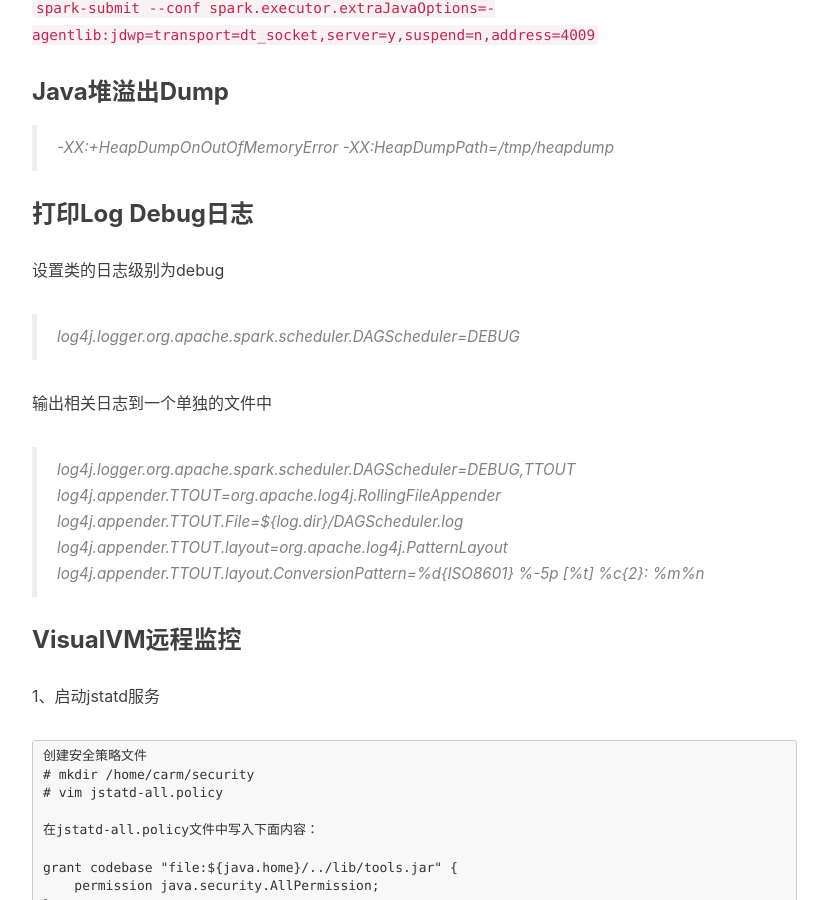
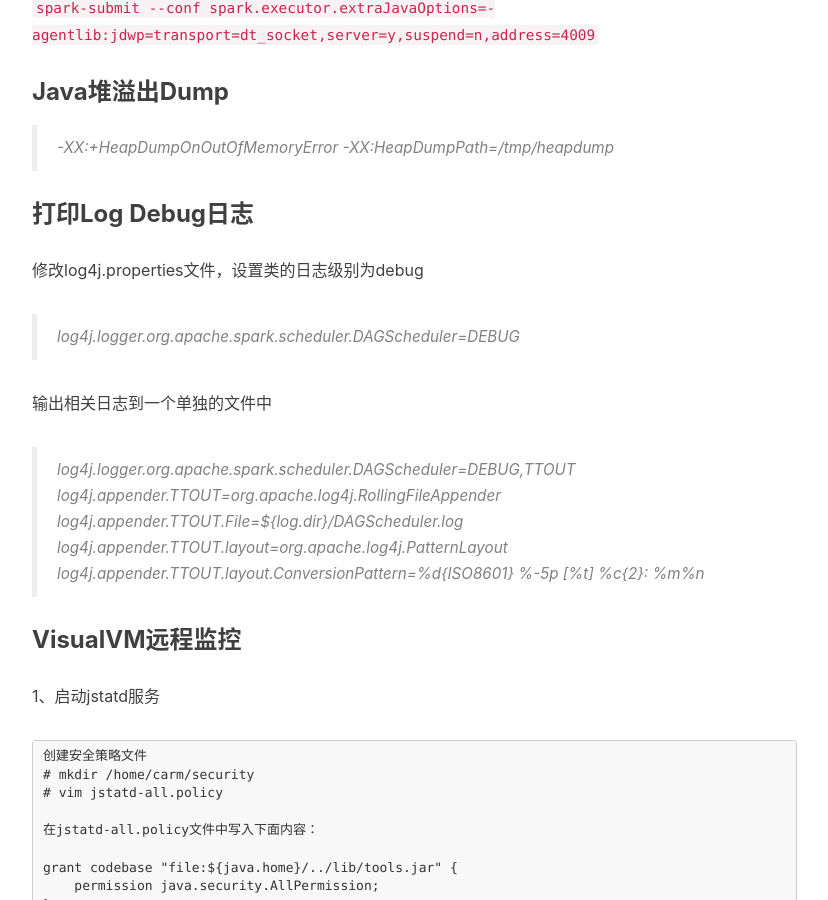
Before and after one commit to carmhuo/carmhuo.github.io, a Jekyll site: the page built from _posts/2019-04-02-Java代码调试总结.md, in a window 1280 px wide and 900 px high, scrolled down 1073 px. Shown: the whole window, without its empty margins (233-1061 px from the left). Built offline with Jekyll 4.4.1, drawn with Linux system fonts in a browser that asks for light colours; nearby versions of some CDN libraries; comment, search, counter and statistics services are not loaded.

Commit message:
Update 2019-04-02-Java代码调试总结.md

```diff
--- a/_posts/2019-04-02-Java代码调试总结.md
+++ b/_posts/2019-04-02-Java代码调试总结.md
@@ -34,7 +34,7 @@ java启动命令后面添加参数：
 
 
 ### 打印Log Debug日志
-设置类的日志级别为debug
+修改log4j.properties文件，设置类的日志级别为debug
 >log4j.logger.org.apache.spark.scheduler.DAGScheduler=DEBUG
 
 输出相关日志到一个单独的文件中
```
